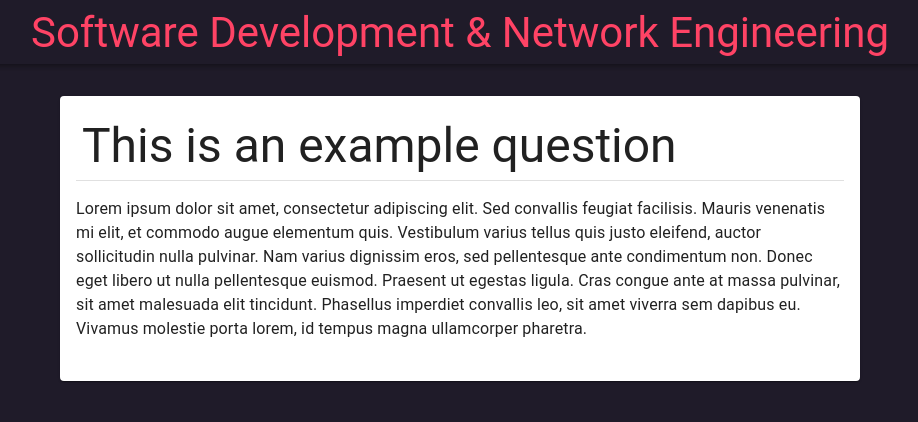
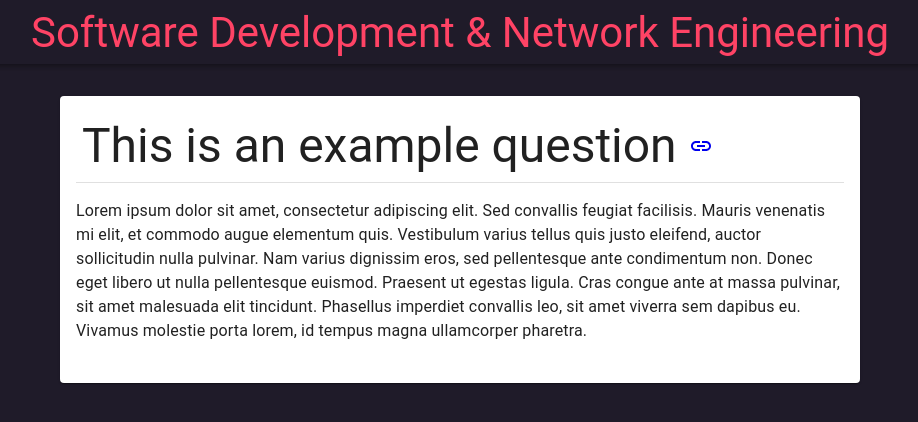
Before and after one commit to thisisomar/sdne-faq, a Gatsby site: page / in a window 1280 px wide. Shown: the whole page, without its empty margins (180-1098 px from the left). Built offline with nearby package versions, Linux system fonts and the light colour scheme; Gatsby itself is replaced by a stand-in of ours.

Commit message:
Added link button next to each FAQ

```diff
--- a/src/components/FAQCard.js
+++ b/src/components/FAQCard.js
@@ -4,8 +4,12 @@ import {
   CardContent,
   Typography,
   Divider,
-  makeStyles
+  makeStyles,
+  IconButton
 } from '@material-ui/core';
+
+import { Link } from 'gatsby'
+import LinkIcon from '@material-ui/icons/Link';
 
 
 const useStyles = makeStyles({
@@ -26,6 +30,11 @@ export default function({ faq }) {
       <CardContent>
         <Typography className={classes.title} variant="h3">
           { faq.frontmatter.question }
+          <IconButton>
+            <Link to={faq.frontmatter.slug}>
+              <LinkIcon/>
+            </Link>
+          </IconButton>
         </Typography>
         <Divider/>
         <Typography color="textPrimary" component="div" dangerouslySetInnerHTML={{ __html: faq.html }}>
```
